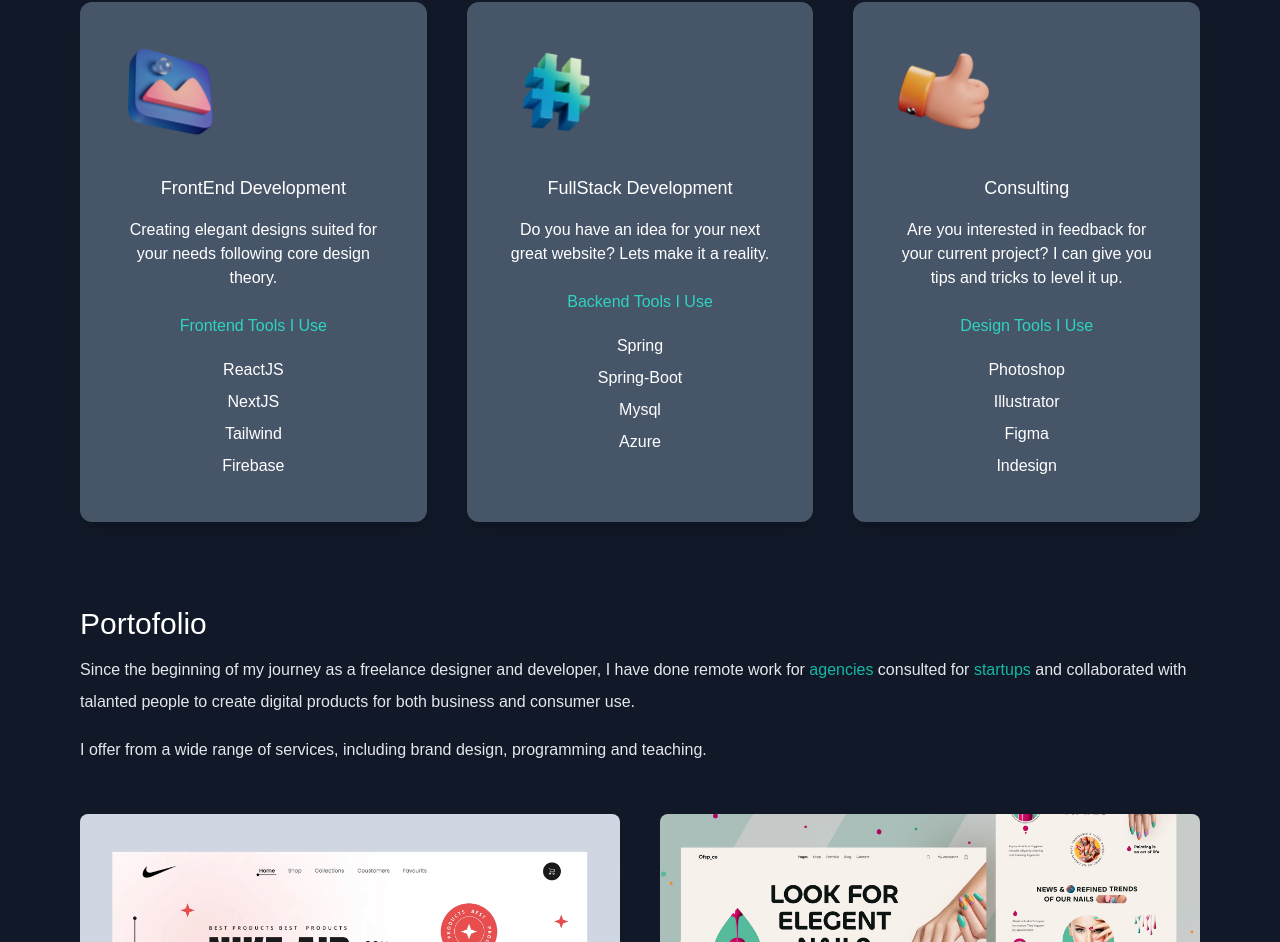
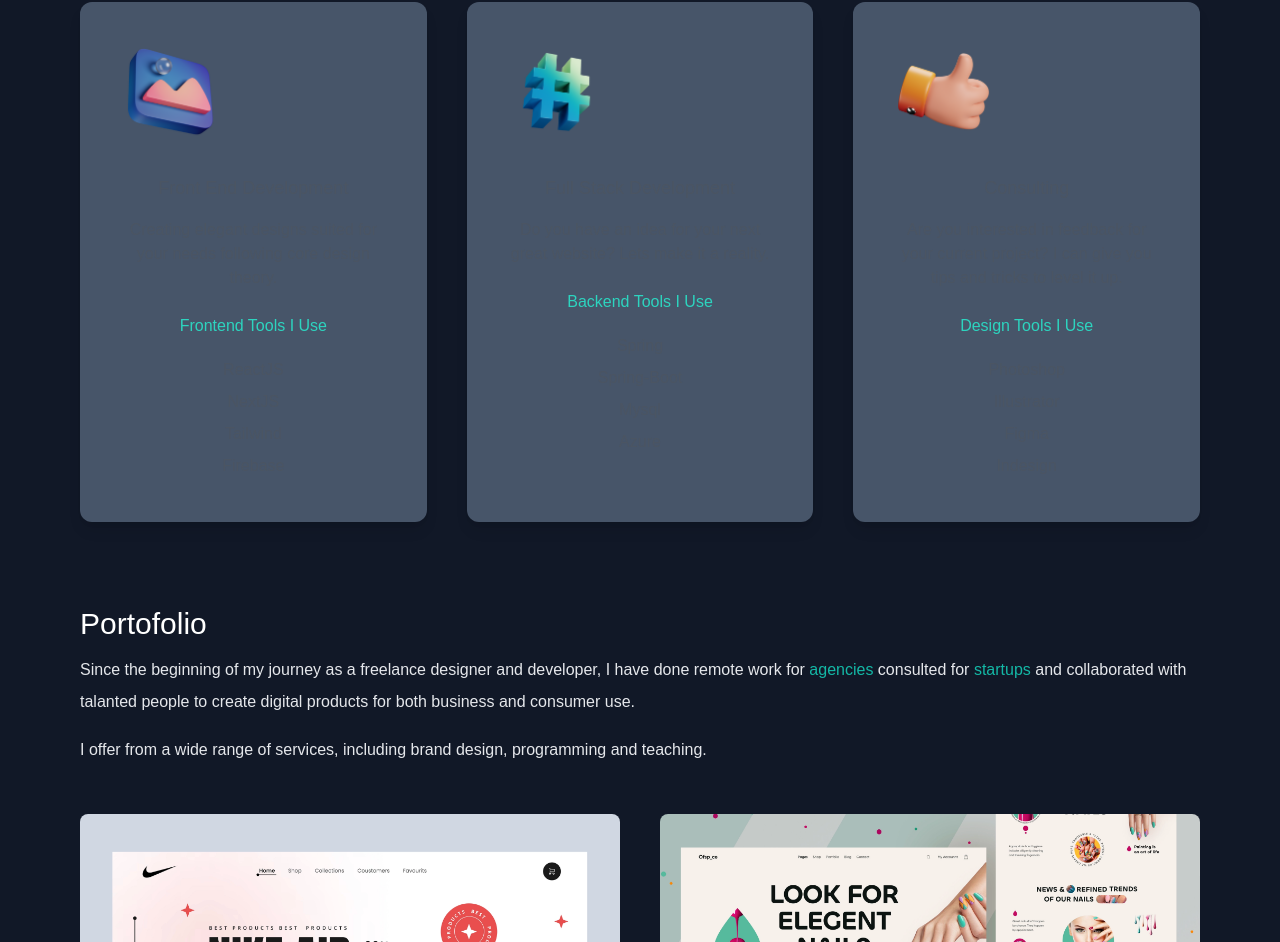
Before and after one commit to rishavmahapatra/Portfolio-V3.0, a Next.js app: page / in a window 1280 px wide. Shown: the part 1306-2248 px from the top of the page. Built offline with nearby package versions, Linux system fonts and the light colour scheme.

Commit message:
Update index.js

```diff
--- a/pages/index.js
+++ b/pages/index.js
@@ -31,7 +31,7 @@ export default function Home() {
       <main className=" bg-white px-5 dark:bg-gray-900 md:px-10 lg:px-20">
         <section className="min-h-screen">
           <nav className="py-10 mb-12 flex justify-between dark:text-white">
-            <h1 className="font-sans text-xl">mySpace</h1>
+            <h1 className="font-sans text-xl">MySpace</h1>
             <ul className="flex items-center">
               <li>
                 <BsFillMoonStarsFill
@@ -91,46 +91,46 @@ export default function Home() {
           <div className="lg:flex gap-10">
             <div className="text-center shadow-lg p-10 rounded-xl my-10  dark:bg-slate-600 flex-1">
               <Image src={design} width={100} height={100} />
-              <h3 className="text-lg font-medium pt-8 pb-2 dark:text-white ">
-                FrontEnd Development
+              <h3 className="text-lg font-medium pt-8 pb-2 dark:text-gray-600 ">
+                Front End Development
               </h3>
-              <p className="py-2 dark:text-white">
+              <p className="py-2 dark:text-gray-600">
                 Creating elegant designs suited for your needs following core
                 design theory.
               </p>
               <h4 className="py-4 text-teal-600 dark:text-teal-400">Frontend Tools I Use</h4>
-              <p className="text-gray-800 py-1 dark:text-white">ReactJS</p>
-              <p className="text-gray-800 py-1 dark:text-white">NextJS</p>
-              <p className="text-gray-800 py-1 dark:text-white">Tailwind</p>
-              <p className="text-gray-800 py-1 dark:text-white">Firebase</p>
+              <p className="text-gray-800 py-1 dark:text-gray-600">ReactJS</p>
+              <p className="text-gray-800 py-1 dark:text-gray-600">NextJS</p>
+              <p className="text-gray-800 py-1 dark:text-gray-600">Tailwind</p>
+              <p className="text-gray-800 py-1 dark:text-gray-600">Firebase</p>
             </div>
             <div className="text-center shadow-lg p-10 rounded-xl my-10 dark:bg-slate-600 flex-1">
               <Image src={code} width={100} height={100} />
-              <h3 className="text-lg font-medium pt-8 pb-2 dark:text-white">
-                FullStack Development
+              <h3 className="text-lg font-medium pt-8 pb-2 dark:text-gray-600">
+                Full Stack Development
               </h3>
-              <p className="py-2 dark:text-white">
+              <p className="py-2 dark:text-gray-600">
                 Do you have an idea for your next great website? Lets make it a
                 reality.
               </p>
               <h4 className="py-4 text-teal-600 dark:text-teal-400">Backend Tools I Use</h4>
-              <p className="text-gray-800 py-1 dark:text-white">Spring</p>
-              <p className="text-gray-800 py-1 dark:text-white">Spring-Boot</p>
-              <p className="text-gray-800 py-1 dark:text-white">Mysql</p>
-              <p className="text-gray-800 py-1 dark:text-white">Azure</p>
+              <p className="text-gray-800 py-1 dark:text-gray-600">Spring</p>
+              <p className="text-gray-800 py-1 dark:text-gray-600">Spring-Boot</p>
+              <p className="text-gray-800 py-1 dark:text-gray-600">Mysql</p>
+              <p className="text-gray-800 py-1 dark:text-gray-600">Azure</p>
             </div>
             <div className="text-center shadow-lg p-10 rounded-xl my-10 dark:bg-slate-600 flex-1">
               <Image src={consulting} width={100} height={100} />
-              <h3 className="text-lg font-medium pt-8 pb-2 dark:text-white">Consulting</h3>
-              <p className="py-2 dark:text-white">
+              <h3 className="text-lg font-medium pt-8 pb-2 dark:text-gray-600">Consulting</h3>
+              <p className="py-2 dark:text-gray-600">
                 Are you interested in feedback for your current project? I can
                 give you tips and tricks to level it up.
               </p>
               <h4 className="py-4 text-teal-600 dark:text-teal-400">Design Tools I Use</h4>
-              <p className="text-gray-800 py-1 dark:text-white">Photoshop</p>
-              <p className="text-gray-800 py-1 dark:text-white">Illustrator</p>
-              <p className="text-gray-800 py-1 dark:text-white">Figma</p>
-              <p className="text-gray-800 py-1 dark:text-white">Indesign</p>
+              <p className="text-gray-800 py-1 dark:text-gray-600">Photoshop</p>
+              <p className="text-gray-800 py-1 dark:text-gray-600">Illustrator</p>
+              <p className="text-gray-800 py-1 dark:text-gray-600">Figma</p>
+              <p className="text-gray-800 py-1 dark:text-gray-600">Indesign</p>
             </div>
           </div>
         </section>
```
